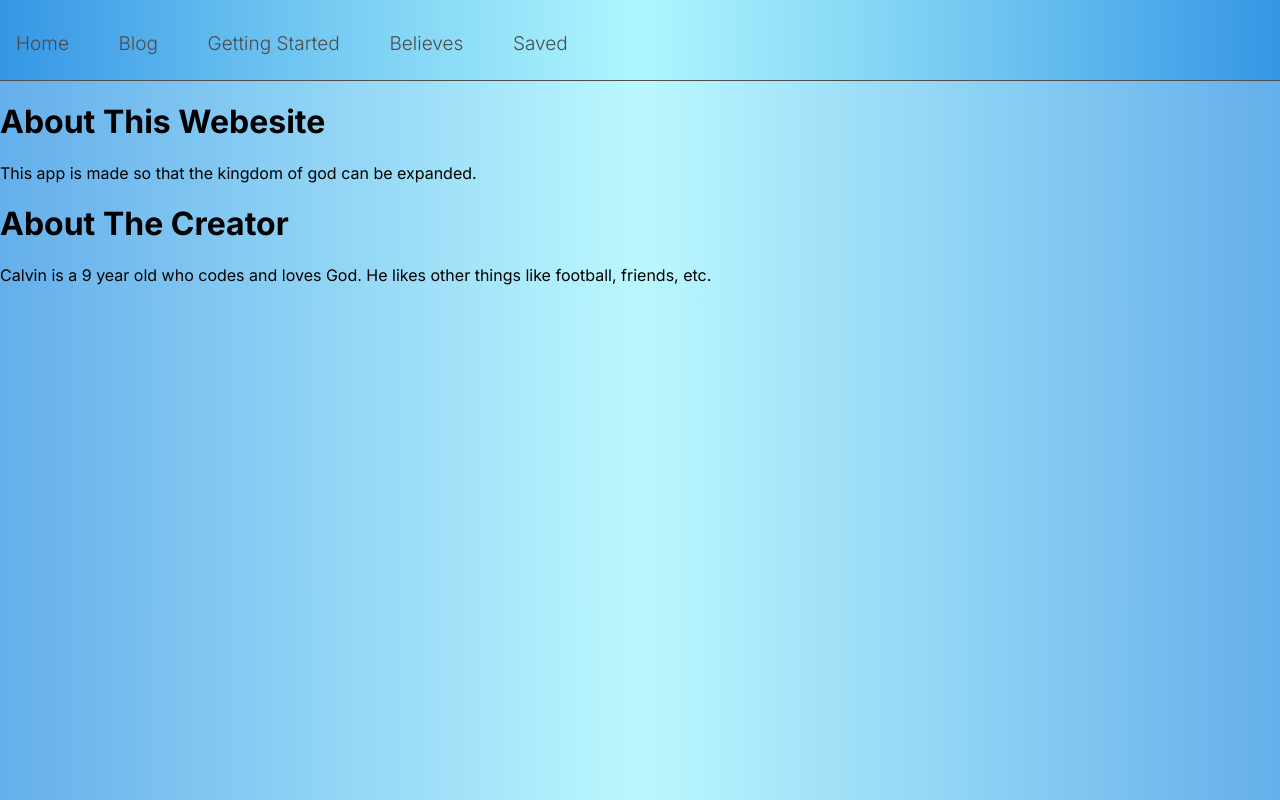
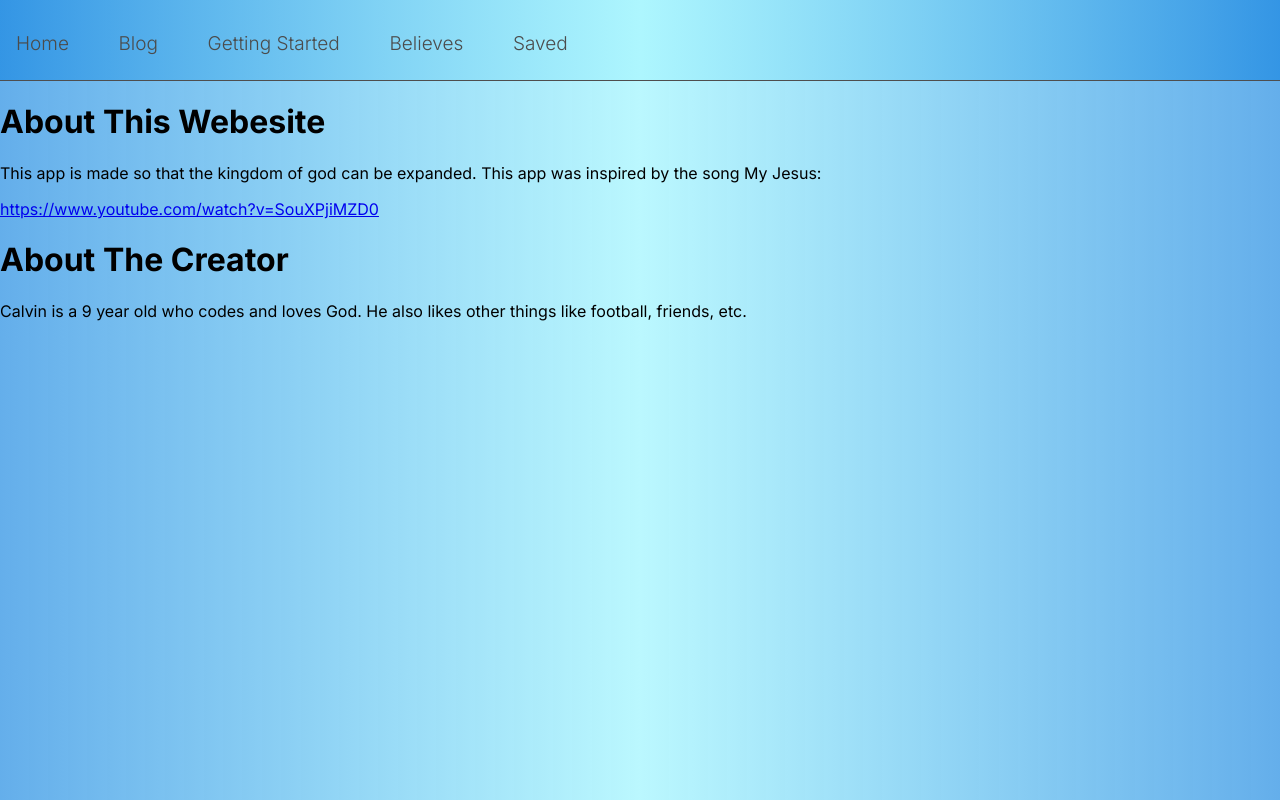
Before and after one commit to CalvinFrank/My-Jesus, a Next.js app: page /blog in a window 1280 px wide. Built offline with nearby package versions, Linux system fonts and the light colour scheme.

Commit message:
v. 1.0.1 added My Jesus song

```diff
--- a/app/blog/page.js
+++ b/app/blog/page.js
@@ -4,9 +4,10 @@ export default function Blog() {
   return (
     <div>
       <h1>About This Webesite</h1>
-      <p>This app is made so that the kingdom of god can be expanded.</p>
+      <p>This app is made so that the kingdom of god can be expanded.   This app was inspired by the song My Jesus:</p>
+      <a href="https://www.youtube.com/watch?v=SouXPjiMZD0">https://www.youtube.com/watch?v=SouXPjiMZD0</a>
       <h1>About The Creator</h1>
-      <p>Calvin is a 9 year old who codes and loves God.  He likes other things like football, friends, etc.</p>
+      <p>Calvin is a 9 year old who codes and loves God.  He also likes other things like football, friends, etc.</p>
     </div>
   )
 }
```
